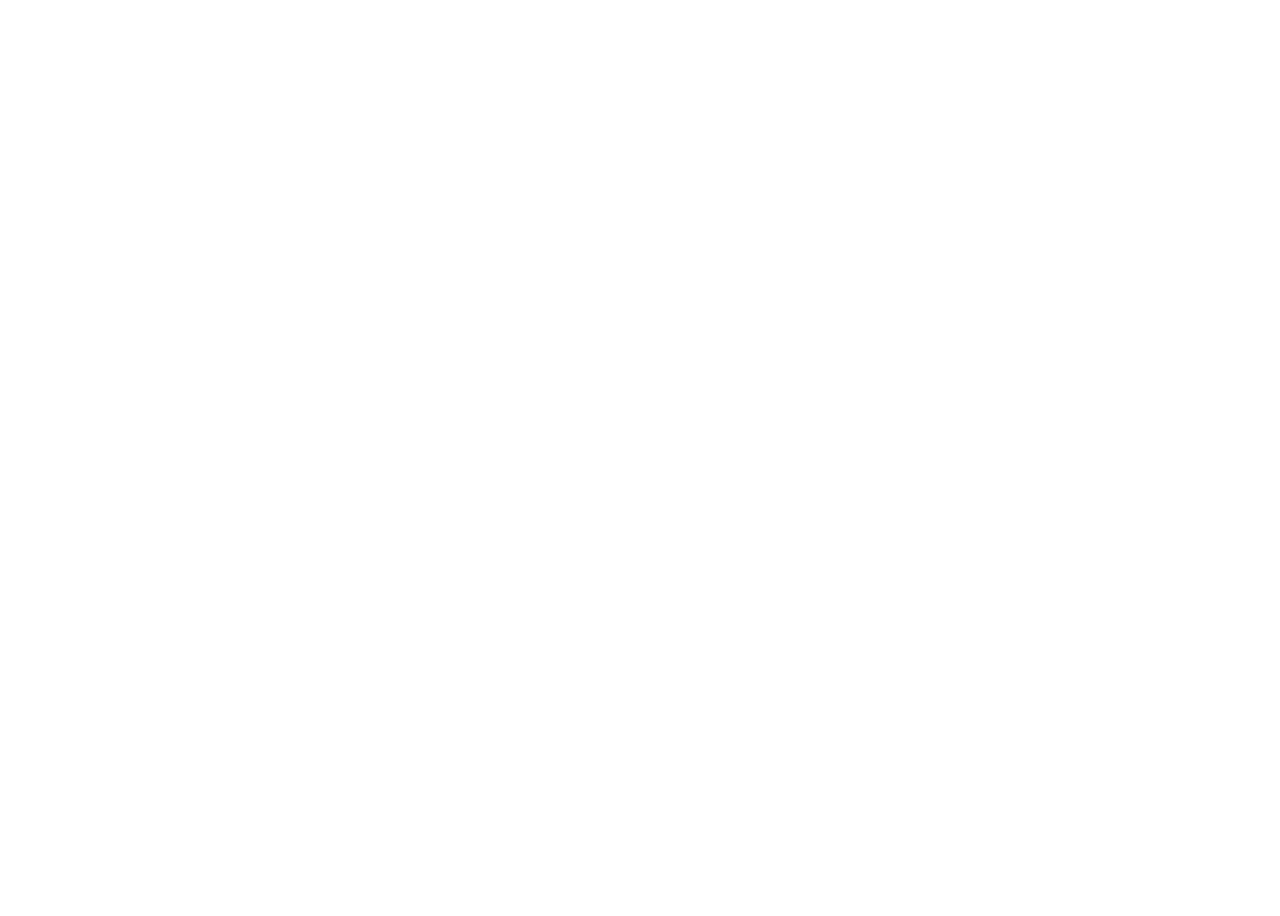
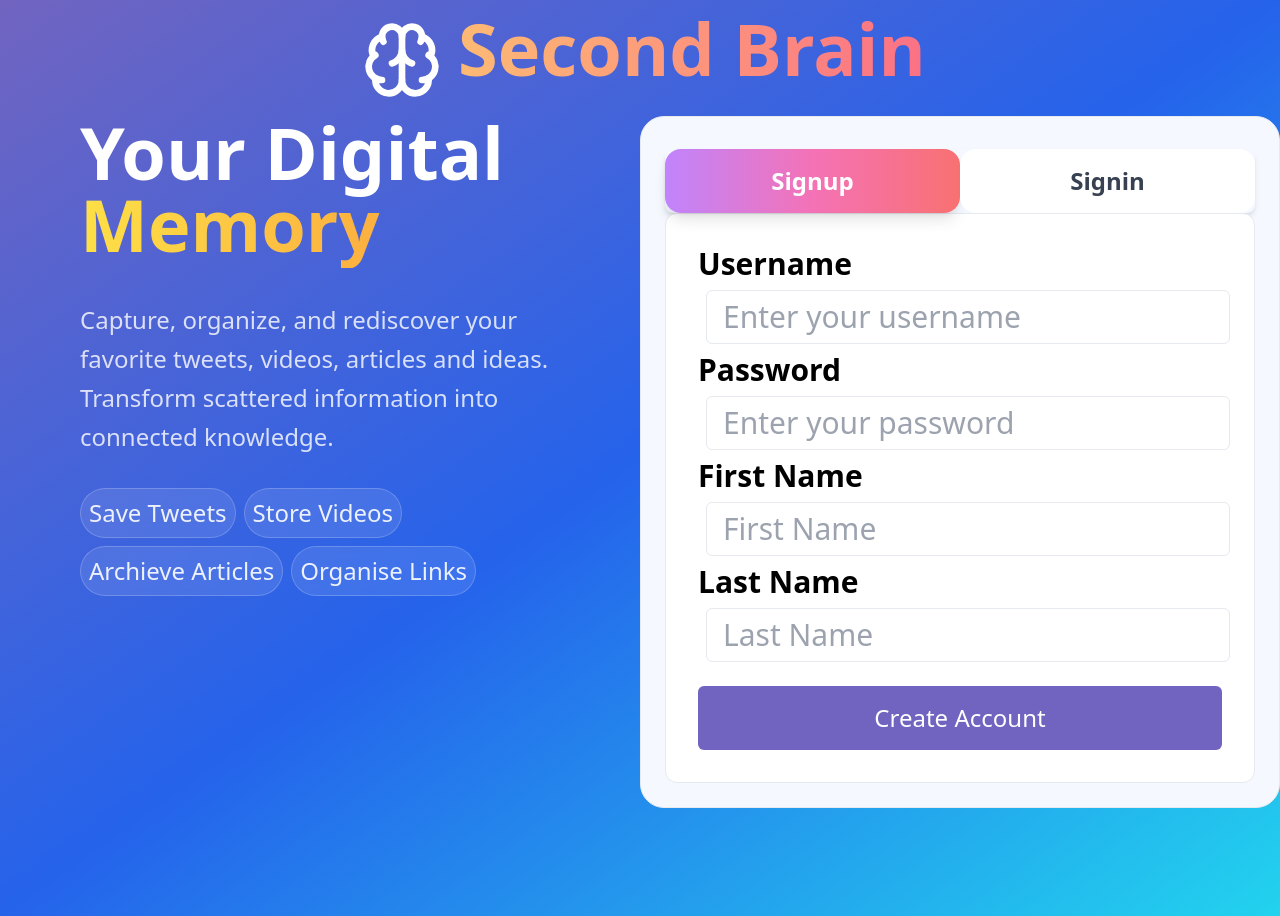
Before and after one commit to ishrat2004/Second-Brain, a React (Vite) app: page / in a window 1280 px wide. Before the commit this address had no page. Before the commit the page ends 800 px from the top, so only its background shows below. Built offline with nearby package versions, Linux system fonts and the light colour scheme.

Commit message:
Made some Landing UI

```diff
--- a/package.json
+++ b/package.json
@@ -11,6 +11,8 @@
   },
   "dependencies": {
     "axios": "^1.10.0",
+    "framer-motion": "^12.19.1",
+    "lucide-react": "^0.523.0",
     "react": "^19.1.0",
     "react-dom": "^19.1.0",
     "react-router-dom": "^7.6.2"
--- a/src/App.tsx
+++ b/src/App.tsx
@@ -1,3 +1,4 @@
+import { Landing } from "./components/ui/Landing"
 import Dashboard from "./pages/Dashboard"
 import { Signin } from "./pages/Signin"
 import { Signup } from "./pages/Signup"
@@ -6,6 +7,7 @@
   return <div>
       <BrowserRouter>
          <Routes>
+           <Route path="/" element={<Landing/>}/>
            <Route path="/signup" element={<Signup/>}/>
            <Route path="/signin" element={<Signin/>}/>
            <Route path="/dashboard" element={<Dashboard/>}/>
--- /dev/null
+++ b/src/components/ui/Content.tsx
@@ -0,0 +1,28 @@
+export  function Content(){
+    return <div className="h-screen  ">
+              <div className="px-20 ">
+                <h1 className="text-5xl lg:text-7xl text-white font-bold leading-tight ">
+                    Your Digital
+                <div className="h-20 bg-yellow text-transparent bg-clip-text bg-gradient-to-r from-yellow-300 to-orange-400 block">
+                    Memory Palace
+                </div>
+                </h1>
+                <p className="text-2xl text-white/80 mt-8 mb-8 leading-relaxed">
+                  Capture, organize, and rediscover your favorite tweets, videos, articles and ideas.
+                  Transform scattered information into connected knowledge.
+                </p>
+              </div>
+              <div className="px-20 flex flex-wrap gap-2">
+                {["Save Tweets","Store Videos", "Archieve Articles","Organise Links"]
+                  .map((feature)=>(
+                    <div className="px-2 py-2 text-2xl text-white/90 bg-white/10 backdrop-blur
+                     rounded-full border border-white/20 cursor-pointer transition-all duration-500 hover:bg-white/20 hover:scale-105">
+                     {feature}
+                    </div>
+
+                  ))
+                }
+              </div>
+
+    </div>
+}
--- a/src/components/ui/Input.tsx
+++ b/src/components/ui/Input.tsx
@@ -2,11 +2,13 @@
 interface InputProps{
     placeholder:string;
     ref?:any;
+    field?:string;
 }
-const Input = ({placeholder,ref}:InputProps ) => {
+const Input = ({placeholder,ref,field}:InputProps ) => {
   return (
     <div>
-        <input type="text" className="px-4 py-2 rounded-md w-full border m-2" placeholder={placeholder} ref={ref} />
+        <h1 className='text-3xl font-semibold '>{field}</h1>
+        <input type="text" className="px-4 py-2 rounded-md w-full border m-2 text-3xl " placeholder={placeholder} ref={ref} />
     </div>
   )
 }
--- /dev/null
+++ b/src/components/ui/Landing.tsx
@@ -0,0 +1,35 @@
+// import { MotionConfig } from "framer-motion";
+// import Second_Brain from "../../icons/Second_Brain";
+import { Content } from "./Content";
+import { Redirect } from "./Redirect";
+import { Brain } from "lucide-react";
+
+export function Landing(){
+    return <div className="min-h-screen bg-gradient-to-br from-purple-600 via-blue-600 to-cyan-400 relative overflow-hidden">
+            <div className="gap-2 flex justify-center mt-3">
+                <div className="m-2">
+                    <Brain className="w-20 h-20 text-white animate-gradient"/>
+                </div>
+                <div className="text-7xl">
+                    {/* <h1 className="text-7xl font-bold bg-gradient-to-r from-lime-200 via-cyan-200 to-teal-300 bg-clip-text text-transparent">
+                    Second Brain
+                    </h1> */}
+                    {/* <h1 className="text-7xl font-bold bg-gradient-to-r from-yellow-300 via-orange-300 to-rose-400 bg-clip-text text-transparent">
+                    Second Brain
+                    </h1> */}
+                    <h1 className="text-7xl font-bold bg-gradient-to-r from-yellow-300 via-orange-300 to-rose-400 bg-[length:200%_200%] bg-clip-text text-transparent animate-gradient">
+                    Second Brain
+                    </h1>
+
+                </div>
+            </div>
+            <div className="grid grid-cols-12  h-full mt-2 ">
+                <div className="col-span-11   rounded-md md:col-span-6">
+                  <Content/>
+                </div>
+                <div className="h-full col-span-11  rounded-3xl md:col-span-6 ">
+                  <Redirect/>
+                </div>
+            </div>
+    </div>
+}
--- /dev/null
+++ b/src/components/ui/Redirect.tsx
@@ -0,0 +1,26 @@
+import { useState } from "react"
+import { Signup } from "../../pages/Signup";
+import { Signin } from "../../pages/Signin";
+
+export function Redirect() {
+  const [user_state, setUserState] = useState("signup");
+
+  return <div className="bg-[#f5f8ff] rounded-3xl border  items-start justify-center p-6">
+       <div className="rounded-lg bg-yellow grid grid-cols-4  mt-2 shadow-md">
+            <div className={`col-span-2 flex justify-center items-center text-2xl font-semibold rounded-2xl py-4 cursor-pointer transition-all duration-300 ease-in-out
+                ${user_state === "signup"? "bg-gradient-to-r from-purple-400 via-pink-400 to-red-400 text-white shadow-lg": "bg-white text-gray-700"}`} onClick={() => setUserState("signup")}>
+            Signup
+            </div>
+            <div className={`col-span-2 flex justify-center items-center text-2xl font-semibold rounded-2xl py-4 cursor-pointer transition-all duration-300 ease-in-out ${user_state === "signin" ? "bg-gradient-to-r from-indigo-400 via-sky-400 to-cyan-400 text-white shadow-lg" : "bg-white text-gray-700"} `}
+            onClick={() => setUserState("signin")}>
+            Signin
+            </div>
+
+       </div>
+        <div>
+            { user_state==="signup" ?
+            <Signup changestate={()=>setUserState("signin")}/>
+           : <Signin/> }
+        </div>
+    </div>
+}
--- a/src/icons/Second_Brain.tsx
+++ b/src/icons/Second_Brain.tsx
@@ -1,9 +1,8 @@
-import React from 'react'
 
 const Second_Brain = () => {
   return (
     <div>
-     <img src="src\assets\innovative-brain-icon.svg" alt="second brain" className='w-10 h-8 text-red-300'/>
+     <img src="src\assets\innovative-brain-icon.svg" alt="second brain" width={100} height={100} className='  text-red-300'/>
 </div>
   )
 }
--- a/src/pages/Signin.tsx
+++ b/src/pages/Signin.tsx
@@ -27,10 +27,10 @@
                alert("Signin Successful");
                navigate("/dashboard");
          }
-      return <div className="h-screen w-screen bg-gray-200 flex justify-center items-center ">
-            <div className="bg-white rounded-xl border min-w-48 p-8 ">
-                <Input ref={usernameRef} placeholder={"username"} />
-                <Input ref={passwordRef} placeholder={"password"} />
+      return <div className="transition-all duration-1000 ease-in-out ">
+            <div className="bg-white rounded-xl border p-8 ">
+                <Input ref={usernameRef}  placeholder={"Enter your username"} field="Username" />
+                <Input ref={passwordRef}  placeholder={"Enter your password"} field="Password"/>
                 <div className="flex justify-center pt-4 items-center ">
                 <Button  variant="primary" size="md"  text="Signin" fullwidth={true} loading={false} onClick={signin} />
              </div>
--- a/src/pages/Signup.tsx
+++ b/src/pages/Signup.tsx
@@ -4,7 +4,7 @@
 import { BACKEND_URL } from "../config";
 import axios from "axios";
 import { useNavigate } from "react-router-dom";
-export function Signup(){
+export function Signup({changestate}:{changestate?:()=>void }){
       const usernameRef=useRef<any>(null);
       const passwordRef=useRef<any>(null);
       const navigate=useNavigate();
@@ -23,12 +23,14 @@
             alert("Signup Successful");
             navigate("/signin");
       }
-      return <div className="h-screen w-screen bg-gray-200 flex justify-center items-center ">
-            <div className="bg-white rounded-xl border min-w-48 p-8 ">
-                <Input ref={usernameRef} placeholder={"username"} />
-                <Input ref={passwordRef} placeholder={"password"} />
+      return <div className="transition-all duration-1000 ease-in-out">
+            <div className="bg-white rounded-xl border  p-8 ">
+                <Input ref={usernameRef} placeholder={"Enter your username"} field="Username"/>
+                <Input ref={passwordRef} placeholder={"Enter your password"} field="Password"/>
+                <Input placeholder={"First Name"} field="First Name"/>
+                <Input placeholder={"Last Name"} field="Last Name"/>
                 <div className="flex justify-center pt-4 items-center ">
-                <Button  variant="primary" size="md"  text="Signup" fullwidth={true} loading={false} onClick={signup} />
+                <Button  variant="primary" size="md"  text="Create Account" fullwidth={true} loading={false} onClick={signup} />
              </div>
             </div>
       </div>
--- a/tailwind.config.js
+++ b/tailwind.config.js
@@ -6,6 +6,15 @@
   ],
   theme: {
     extend: {
+       animation: {
+        gradient: 'gradient 1s ease infinite',
+      },
+      keyframes: {
+        gradient: {
+          '0%, 100%': { backgroundPosition: '0% 50%' },
+          '50%': { backgroundPosition: '100% 50%' },
+        },
+      },
       colors:{
         gray:{
           100:"#eeeeef",
```
Also changed, not shown: 1 other file (tests, documents, lock files or other folders).
